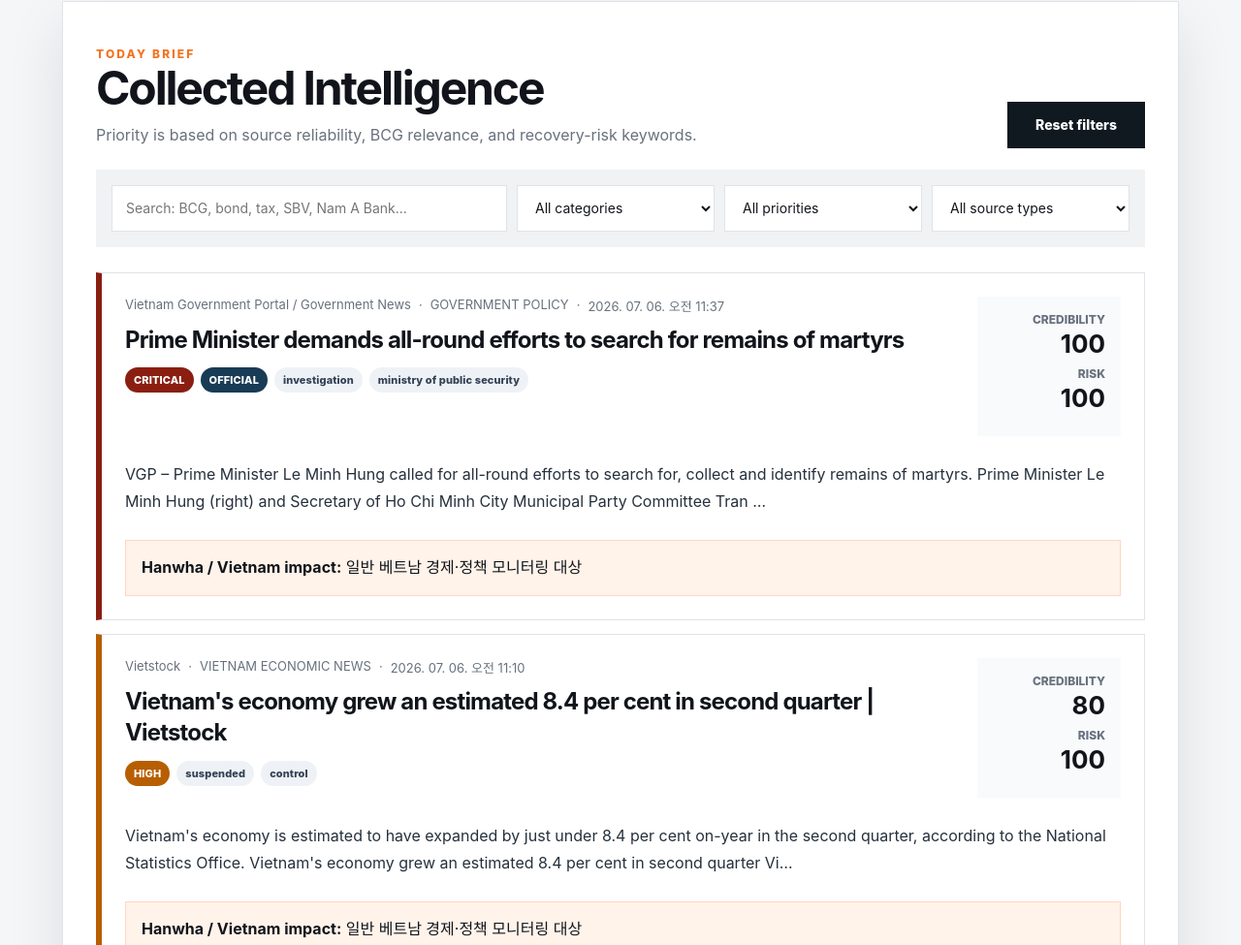
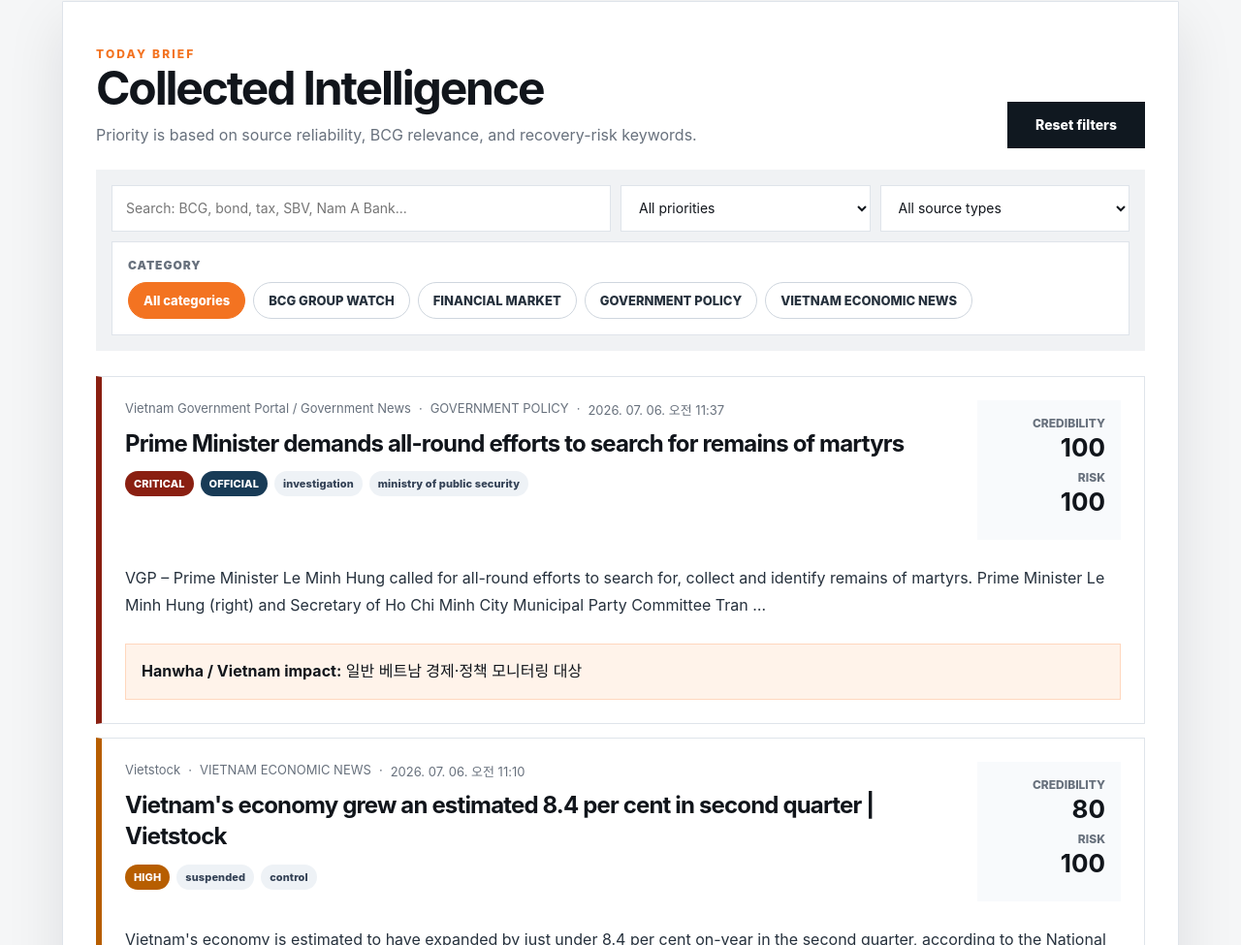
Before and after one commit to jeonys-12/vietnam-economic-newsletter, a website: page index.html in a window 1280 px wide. Shown: the part 1619-2594 px from the top of the page at 97% size. Drawn offline with Linux system fonts and the light colour scheme.

Commit message:
Change category filter to button format

```diff
--- a/app.js
+++ b/app.js
@@ -45,18 +45,36 @@ function populateFilters() {
   const categories = unique(state.items.map((i) => i.category));
   const sourceTypes = unique(state.items.map((i) => i.source_type));
 
+  const categoryButtons = $("categoryButtons");
+  categoryButtons.innerHTML = `
+    <button class="filter-chip active" type="button" data-category="ALL" aria-pressed="true">All categories</button>
+  `;
+
   for (const c of categories) {
-    const opt = document.createElement("option");
-    opt.value = c;
-    opt.textContent = label(c);
-    $("categoryFilter").appendChild(opt);
+    const btn = document.createElement("button");
+    btn.type = "button";
+    btn.className = "filter-chip";
+    btn.dataset.category = c;
+    btn.setAttribute("aria-pressed", "false");
+    btn.textContent = label(c);
+    categoryButtons.appendChild(btn);
   }
+
   for (const s of sourceTypes) {
     const opt = document.createElement("option");
     opt.value = s;
     opt.textContent = label(s);
     $("sourceTypeFilter").appendChild(opt);
   }
+}
+
+function setActiveCategory(category) {
+  state.filters.category = category;
+  document.querySelectorAll("#categoryButtons .filter-chip").forEach((btn) => {
+    const isActive = btn.dataset.category === category;
+    btn.classList.toggle("active", isActive);
+    btn.setAttribute("aria-pressed", String(isActive));
+  });
 }
 
 function applyFilters() {
@@ -154,8 +172,10 @@ async function init() {
     state.filters.q = e.target.value;
     renderCards();
   });
-  $("categoryFilter").addEventListener("change", (e) => {
-    state.filters.category = e.target.value;
+  $("categoryButtons").addEventListener("click", (e) => {
+    const btn = e.target.closest("button[data-category]");
+    if (!btn) return;
+    setActiveCategory(btn.dataset.category);
     renderCards();
   });
   $("priorityFilter").addEventListener("change", (e) => {
@@ -169,7 +189,7 @@ async function init() {
   $("resetBtn").addEventListener("click", () => {
     state.filters = { q: "", category: "ALL", priority: "ALL", sourceType: "ALL" };
     $("searchInput").value = "";
-    $("categoryFilter").value = "ALL";
+    setActiveCategory("ALL");
     $("priorityFilter").value = "ALL";
     $("sourceTypeFilter").value = "ALL";
     renderCards();
--- a/index.html
+++ b/index.html
@@ -120,9 +120,14 @@
 
       <section class="controls" aria-label="Filters">
         <input id="searchInput" type="search" placeholder="Search: BCG, bond, tax, SBV, Nam A Bank..." />
-        <select id="categoryFilter" aria-label="Filter by category">
-          <option value="ALL">All categories</option>
-        </select>
+
+        <div class="filter-block category-filter" aria-label="Filter by category">
+          <span class="filter-label">Category</span>
+          <div id="categoryButtons" class="filter-buttons" role="group" aria-label="Category filters">
+            <button class="filter-chip active" type="button" data-category="ALL" aria-pressed="true">All categories</button>
+          </div>
+        </div>
+
         <select id="priorityFilter" aria-label="Filter by priority">
           <option value="ALL">All priorities</option>
           <option value="CRITICAL">Critical</option>
--- a/style.css
+++ b/style.css
@@ -342,11 +342,57 @@ main { padding: 0 clamp(22px, 5vw, 72px) 66px; }
 }
 .controls {
   display: grid;
-  grid-template-columns: minmax(260px, 1.4fr) repeat(3, minmax(160px, 0.7fr));
+  grid-template-columns: minmax(260px, 1.4fr) repeat(2, minmax(160px, 0.7fr));
   gap: 10px;
   margin-bottom: 26px;
   padding: 16px;
   background: var(--panel-2);
+}
+.controls #searchInput { order: 1; }
+.controls #priorityFilter { order: 2; }
+.controls #sourceTypeFilter { order: 3; }
+.filter-block {
+  order: 4;
+  grid-column: 1 / -1;
+  padding: 16px;
+  background: #fff;
+  border: 1px solid var(--line);
+}
+.filter-label {
+  display: block;
+  margin-bottom: 10px;
+  color: var(--muted);
+  font-size: 12px;
+  font-weight: 900;
+  letter-spacing: 0.08em;
+  text-transform: uppercase;
+}
+.filter-buttons {
+  display: flex;
+  flex-wrap: wrap;
+  gap: 8px;
+}
+.filter-chip {
+  width: auto;
+  min-width: 0;
+  min-height: 38px;
+  padding: 9px 15px;
+  border: 1px solid #cfd6de;
+  background: #fff;
+  color: #26313d;
+  font-size: 13px;
+  font-weight: 800;
+  border-radius: 999px;
+}
+.filter-chip:hover {
+  border-color: var(--brand);
+  background: var(--brand-soft);
+  color: var(--text);
+}
+.filter-chip.active {
+  border-color: var(--brand);
+  background: var(--brand);
+  color: #fff;
 }
 input, select, button {
   width: 100%;
```
